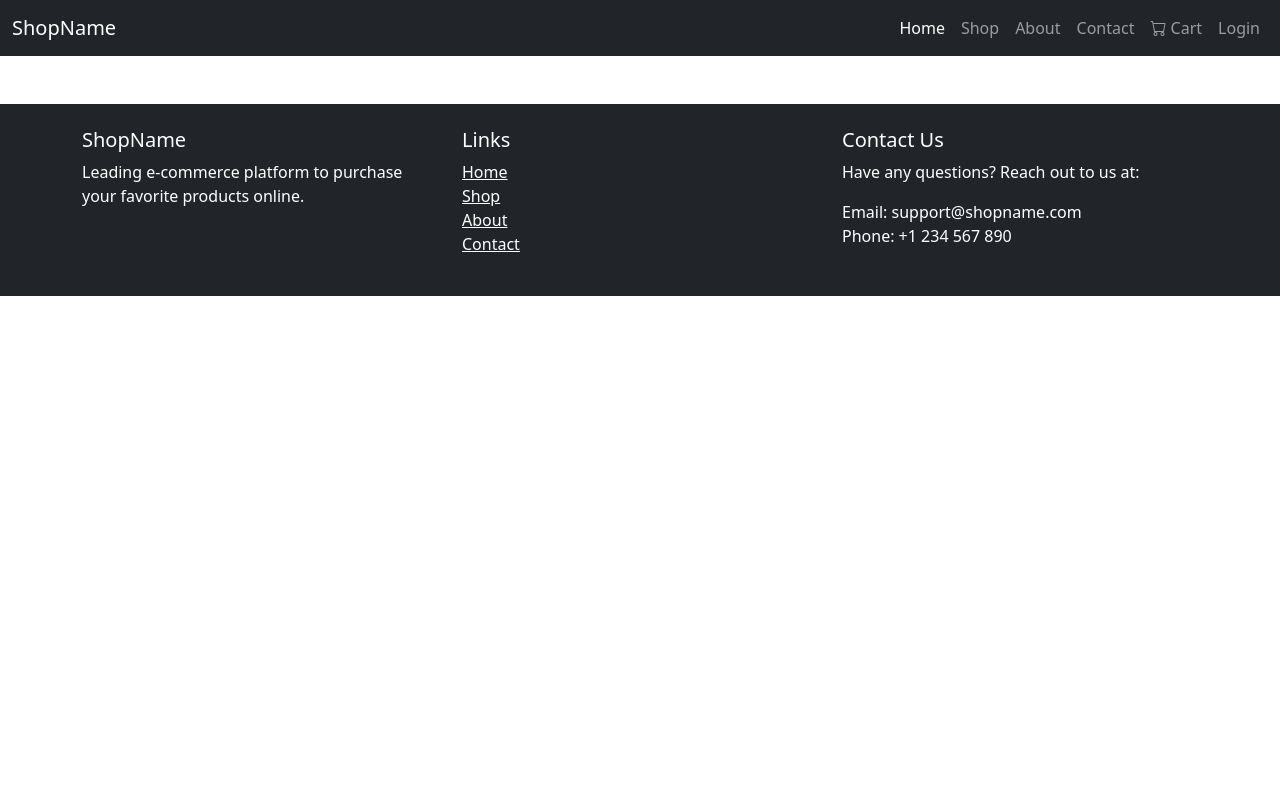
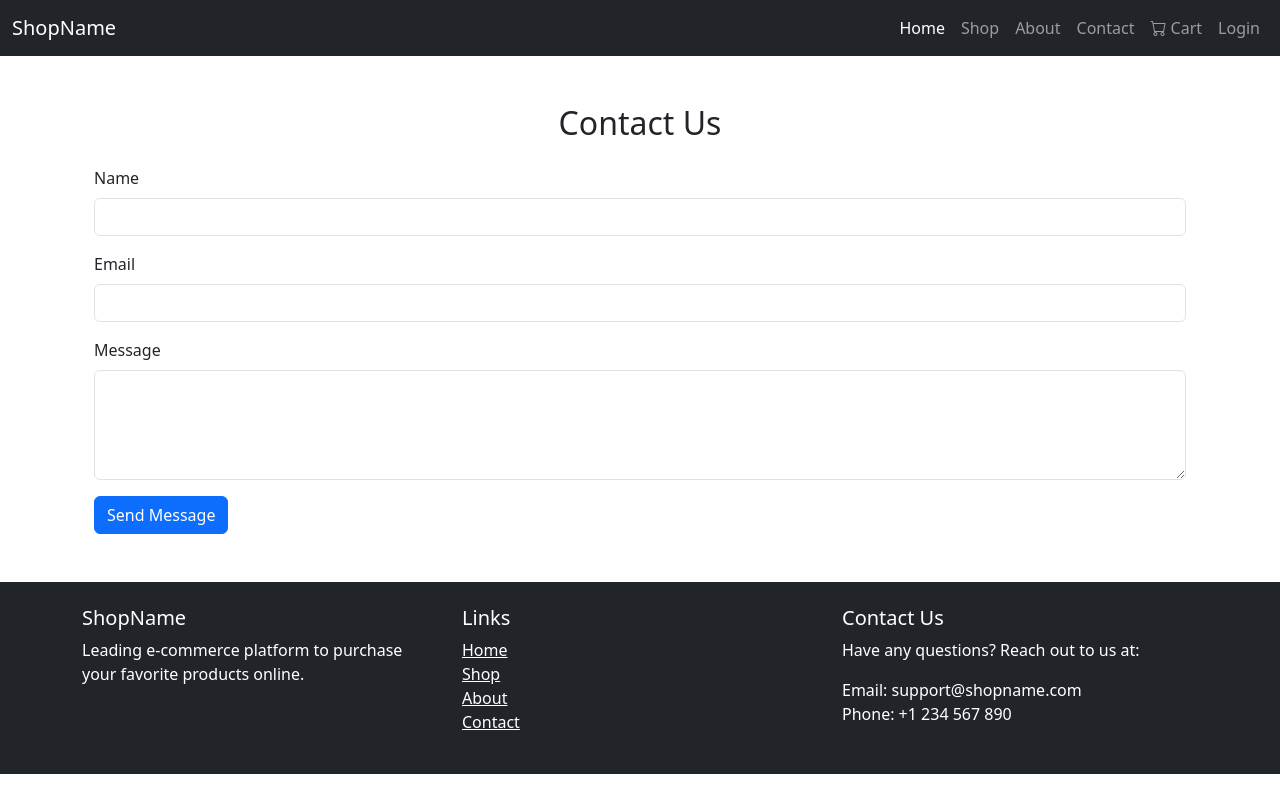
Before and after one commit to FreeGitProject/ecommerce-app, a React (Create React App) app in the folder frontend/: page /contact in a window 1280 px wide. Built offline with nearby package versions, Linux system fonts and the light colour scheme.

Commit message:
update file

```diff
--- a/frontend/src/App.js
+++ b/frontend/src/App.js
@@ -1,18 +1,21 @@
-import React from 'react';
-import 'bootstrap/dist/css/bootstrap.min.css';
-import 'bootstrap-icons/font/bootstrap-icons.css';
+import React from "react";
+import "bootstrap/dist/css/bootstrap.min.css";
+import "bootstrap-icons/font/bootstrap-icons.css";
 
-import { BrowserRouter as Router, Routes, Route } from 'react-router-dom';
+import { BrowserRouter as Router, Routes, Route } from "react-router-dom";
 
-import Home from './pages/Home';
-import ProductDetails from './pages/ProductDetails';
-import Checkout from './pages/Checkout';
-import LoginPage from './pages/LoginPage';
-import SignupPage from './pages/SignupPage';
-import UserPage from './pages/UserPage';
-import Navbar from './components/Navbar';
-import Footer from './components/Footer';
-import Cart from './pages/Cart';
+import Home from "./pages/Home";
+import ProductDetails from "./pages/ProductDetails";
+import Checkout from "./pages/Checkout";
+import LoginPage from "./pages/LoginPage";
+import SignupPage from "./pages/SignupPage";
+import UserPage from "./pages/UserPage";
+import Navbar from "./components/Navbar";
+import Footer from "./components/Footer";
+import Cart from "./pages/Cart";
+import Shop from "./pages/Shop";
+import About from "./pages/About";
+import Contact from "./pages/Contact";
 
 function App() {
   return (
@@ -27,6 +30,9 @@ function App() {
           <Route path="/signup" element={<SignupPage />} />
           <Route path="/user" element={<UserPage />} />
           <Route path="/cart" element={<Cart />} />
+          <Route path="/shop" element={<Shop />} />
+          <Route path="/about" element={<About />} />
+          <Route path="/contact" element={<Contact />} />
         </Routes>
       </div>
       <Footer />
--- /dev/null
+++ b/frontend/src/pages/About.js
@@ -0,0 +1,21 @@
+import React from 'react';
+
+const About = () => {
+  return (
+    <div className="container my-5">
+      <h2 className="text-center mb-4">About Us</h2>
+      <p>
+        Welcome to our online store! We offer a wide variety of high-quality products
+        carefully selected for you. Our mission is to provide excellent customer service
+        and bring you the best shopping experience possible.
+      </p>
+      <p>
+        Our team is passionate about what we do, and we always strive to offer the latest
+        and most fashionable products to suit your needs. Thank you for visiting, and we hope
+        you find exactly what you're looking for.
+      </p>
+    </div>
+  );
+};
+
+export default About;
--- a/frontend/src/pages/Cart.js
+++ b/frontend/src/pages/Cart.js
@@ -1,7 +1,9 @@
+import { useNavigate } from 'react-router-dom';
 import { useCart } from '../context/CartContext';
 
 const Cart = () => {
   const { cart, dispatch } = useCart();
+  const navigate = useNavigate();
 
   const handleRemove = (id) => {
     dispatch({
@@ -12,6 +14,15 @@ const Cart = () => {
 
   const calculateTotal = () => {
     return cart.reduce((sum, item) => sum + item.price * item.quantity, 0);
+  };
+  const handleBuyNow = () => {
+    const user = JSON.parse(localStorage.getItem('user'));
+    if (!user) {
+      alert('Please log in to continue');
+      navigate('/login');
+    } else {
+      navigate('/checkout');
+    }
   };
 
   return (
@@ -49,7 +60,7 @@ const Cart = () => {
           {/* Total and Checkout */}
           <div className="d-flex justify-content-between mt-4">
             <h4>Total: ${calculateTotal()}</h4>
-            <button className="btn btn-primary">Proceed to Checkout</button>
+            <button className="btn btn-primary" onClick={handleBuyNow}>Proceed to Checkout</button>
           </div>
         </div>
       )}
--- /dev/null
+++ b/frontend/src/pages/Contact.js
@@ -0,0 +1,71 @@
+import React, { useState } from 'react';
+
+const Contact = () => {
+  const [formData, setFormData] = useState({
+    name: '',
+    email: '',
+    message: ''
+  });
+
+  const handleChange = (e) => {
+    const { name, value } = e.target;
+    setFormData({
+      ...formData,
+      [name]: value
+    });
+  };
+
+  const handleSubmit = (e) => {
+    e.preventDefault();
+    alert('Message sent successfully!');
+    // Send form data to API or email service here
+    console.log(formData);
+  };
+
+  return (
+    <div className="container my-5">
+      <h2 className="text-center mb-4">Contact Us</h2>
+      <form onSubmit={handleSubmit}>
+        <div className="mb-3">
+          <label htmlFor="name" className="form-label">Name</label>
+          <input
+            type="text"
+            className="form-control"
+            id="name"
+            name="name"
+            value={formData.name}
+            onChange={handleChange}
+            required
+          />
+        </div>
+        <div className="mb-3">
+          <label htmlFor="email" className="form-label">Email</label>
+          <input
+            type="email"
+            className="form-control"
+            id="email"
+            name="email"
+            value={formData.email}
+            onChange={handleChange}
+            required
+          />
+        </div>
+        <div className="mb-3">
+          <label htmlFor="message" className="form-label">Message</label>
+          <textarea
+            className="form-control"
+            id="message"
+            name="message"
+            rows="4"
+            value={formData.message}
+            onChange={handleChange}
+            required
+          />
+        </div>
+        <button type="submit" className="btn btn-primary">Send Message</button>
+      </form>
+    </div>
+  );
+};
+
+export default Contact;
--- /dev/null
+++ b/frontend/src/pages/Shop.js
@@ -0,0 +1,44 @@
+import React, { useEffect, useState } from 'react';
+import axios from 'axios';
+import { Link } from 'react-router-dom';
+
+const Shop = () => {
+  const [products, setProducts] = useState([]);
+  const [loading, setLoading] = useState(true);
+
+  useEffect(() => {
+    axios.get('http://localhost:5000/api/products')  // Replace with your API endpoint for products
+      .then(response => {
+        setProducts(response.data);
+        setLoading(false);
+      })
+      .catch(error => {
+        console.error('Error fetching products:', error);
+        setLoading(false);
+      });
+  }, []);
+
+  if (loading) return <p>Loading products...</p>;
+
+  return (
+    <div className="container my-5">
+      <h2 className="text-center mb-4">Shop</h2>
+      <div className="row">
+        {products.map(product => (
+          <div key={product.id} className="col-md-4 mb-4">
+            <div className="card">
+              <img src={product.image} alt={product.name} className="card-img-top" />
+              <div className="card-body">
+                <h5 className="card-title">{product.name}</h5>
+                <p className="card-text">Price: ${product.price}</p>
+                <Link to={`/product/${product.id}`} className="btn btn-primary">View Details</Link>
+              </div>
+            </div>
+          </div>
+        ))}
+      </div>
+    </div>
+  );
+};
+
+export default Shop;
```
Also changed, not shown: 1 other file (tests, documents, lock files or other folders). Lines whose indentation alone changed are shown as unchanged.
